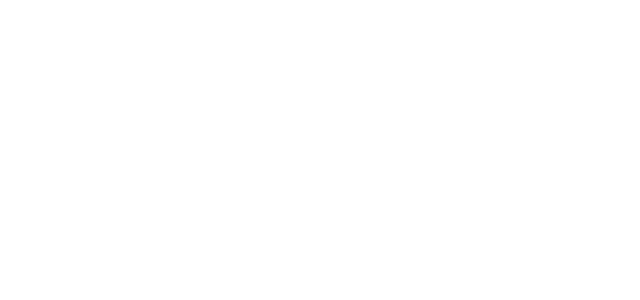
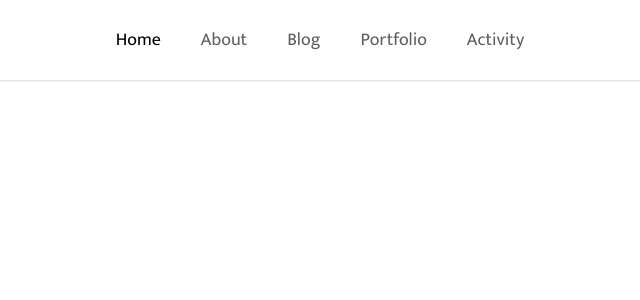
Before and after one commit to NikSchaefer/nikschaefer.com, a Next.js app: page / in a window 1280 px wide. Shown: the top 300 px of the page, without its empty margins (320-960 px from the left). Built offline with nearby package versions, Linux system fonts and the light colour scheme.

Commit message:
Layout on Home Pages

```diff
--- a/src/pages/index.tsx
+++ b/src/pages/index.tsx
@@ -1,13 +1,6 @@
+import Layout from "@components/layout";
 import Meta, { MetaType } from "@components/meta";
-import styled from "styled-components";
 
-const Container = styled.main`
-	display: flex;
-	flex-direction: column;
-	justify-content: center;
-	align-items: center;
-	min-height: 600px;
-`;
 const META: MetaType = {
 	title: "Nik Schaefer",
 	lang: "en-us",
@@ -18,8 +11,8 @@
 
 export default function Home(): JSX.Element {
 	return (
-		<Container>
+		<Layout>
 			<Meta META={META} />
-		</Container>
+		</Layout>
 	);
 }
```
Also changed, not shown: src/pages/404.tsx (+1 -11 lines), src/pages/about.tsx (+16 -1 lines), src/pages/activity.tsx (+16 -1 lines).
